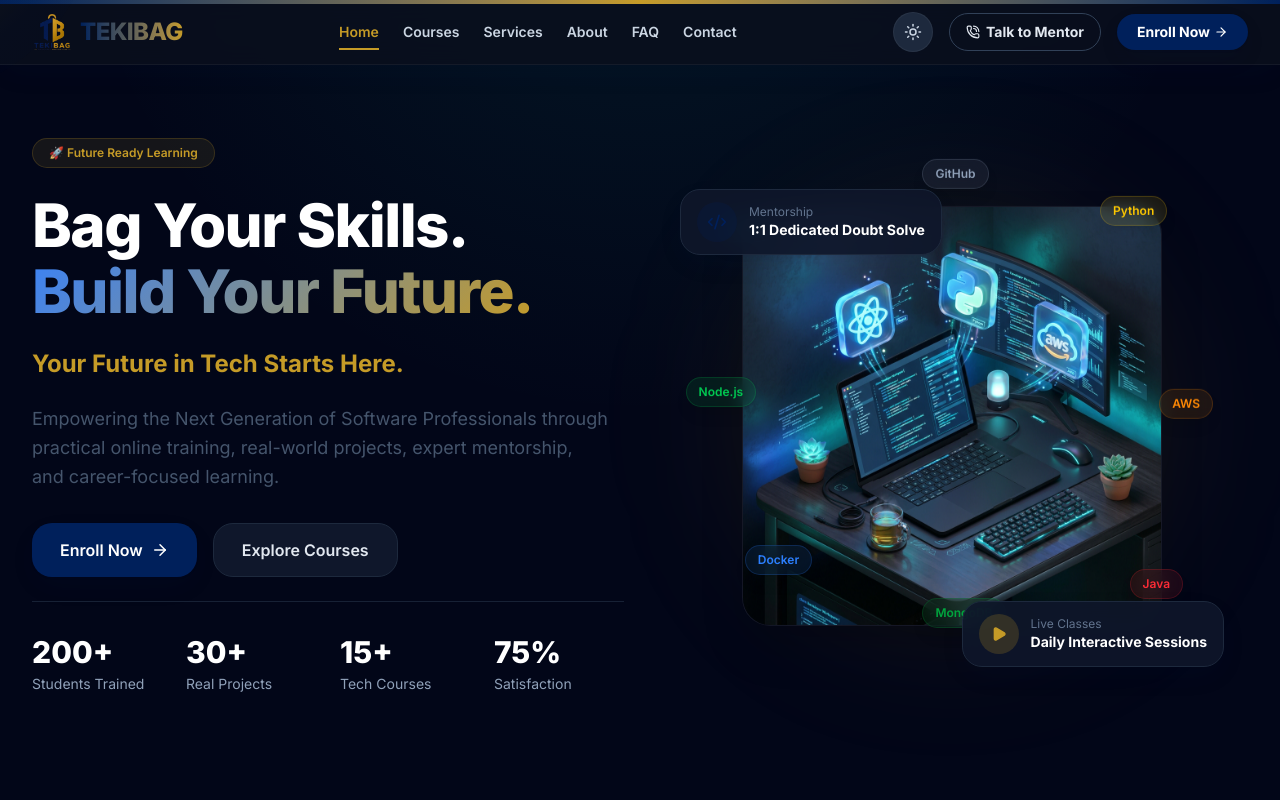
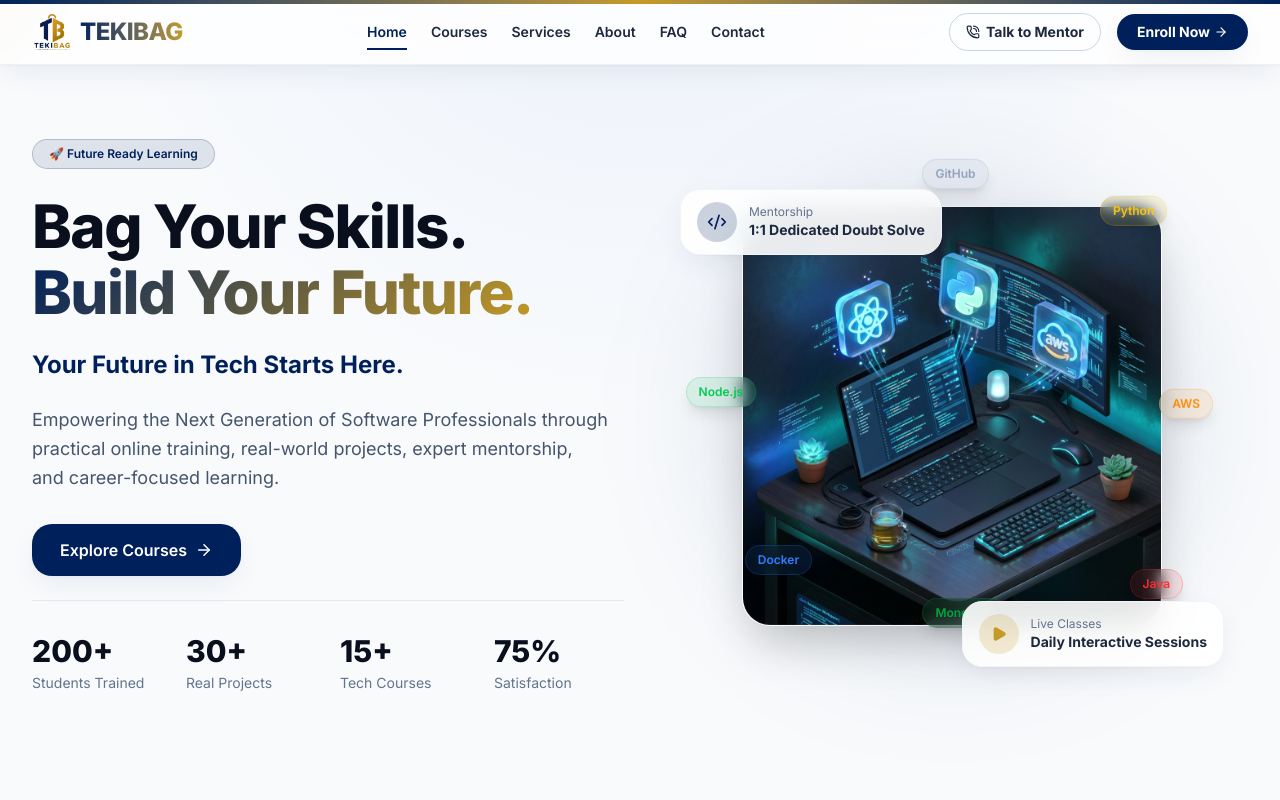
Before and after one commit to Nikhilesh-0007/tekibag, a React (Vite) app: page / in a window 1280 px wide. Shown: the top 800 px of the page. Built offline with nearby package versions, Linux system fonts and the light colour scheme.

Commit message:
Permanently remove dark mode option and lock theme to light mode

```diff
--- a/src/components/CursorGlow.jsx
+++ b/src/components/CursorGlow.jsx
@@ -2,29 +2,25 @@
 
 export default function CursorGlow() {
   const [position, setPosition] = useState({ x: -100, y: -100 });
-  const [isMobile, setIsMobile] = useState(true);
+  const [isVisible, setIsVisible] = useState(false);
 
   useEffect(() => {
-    // Check if device is desktop
-    const checkDevice = () => {
-      setIsMobile(window.matchMedia('(max-width: 768deg)').matches || 'ontouchstart' in window);
-    };
-    checkDevice();
+    const isMobileDevice = window.matchMedia('(max-width: 768px)').matches || 'ontouchstart' in window;
+    if (isMobileDevice) return;
+
+    setIsVisible(true);
 
     const handleMouseMove = (e) => {
       setPosition({ x: e.clientX, y: e.clientY });
     };
 
-    if (!isMobile) {
-      window.addEventListener('mousemove', handleMouseMove);
-    }
-
+    window.addEventListener('mousemove', handleMouseMove);
     return () => {
       window.removeEventListener('mousemove', handleMouseMove);
     };
-  }, [isMobile]);
+  }, []);
 
-  if (isMobile) return null;
+  if (!isVisible) return null;
 
   return (
     <div
--- a/src/components/sections/CTA.jsx
+++ b/src/components/sections/CTA.jsx
@@ -1,25 +1,9 @@
 import React from 'react';
+import { Link } from 'react-router-dom';
 import { motion } from 'framer-motion';
 import { Sparkles, Calendar, ArrowRight } from 'lucide-react';
 
 export default function CTA() {
-  const handleClick = (e, href) => {
-    e.preventDefault();
-    const element = document.querySelector(href);
-    if (element) {
-      const offset = 80;
-      const bodyRect = document.body.getBoundingClientRect().top;
-      const elementRect = element.getBoundingClientRect().top;
-      const elementPosition = elementRect - bodyRect;
-      const offsetPosition = elementPosition - offset;
-
-      window.scrollTo({
-        top: offsetPosition,
-        behavior: 'smooth',
-      });
-    }
-  };
-
   return (
     <section className="relative py-20 bg-white dark:bg-slate-900 transition-colors duration-300 overflow-hidden">
       <div className="max-w-7xl mx-auto px-4 sm:px-6 lg:px-8 relative z-10">
@@ -54,22 +38,20 @@
 
           {/* CTAs */}
           <div className="flex flex-wrap items-center justify-center gap-4">
-            <a
-              href="#courses"
-              onClick={(e) => handleClick(e, '#courses')}
+            <Link
+              to="/courses"
               className="inline-flex items-center gap-2 px-7 py-4 bg-white text-primary hover:text-primary/95 text-base font-bold rounded-tekibag shadow-lg transition-transform hover:-translate-y-0.5"
             >
               Enroll Today
               <ArrowRight size={18} />
-            </a>
-            <a
-              href="#contact"
-              onClick={(e) => handleClick(e, '#contact')}
+            </Link>
+            <Link
+              to="/contact"
               className="inline-flex items-center gap-2 px-7 py-4 bg-white/10 hover:bg-white/20 border border-white/20 text-white text-base font-bold rounded-tekibag transition-colors"
             >
               <Calendar size={18} />
               Talk to Mentor
-            </a>
+            </Link>
           </div>
 
         </motion.div>
--- a/src/components/sections/Courses.jsx
+++ b/src/components/sections/Courses.jsx
@@ -1,4 +1,5 @@
 import React, { useState } from 'react';
+import { Link } from 'react-router-dom';
 import { motion, AnimatePresence } from 'framer-motion';
 import { Search, Clock, Award, Star, ArrowRight, ArrowUpRight } from 'lucide-react';
 
@@ -416,13 +417,13 @@
                 </div>
 
                 {/* CTA Action button */}
-                <a
-                  href="#contact"
-                  className="w-full flex items-center justify-center gap-2 py-3 px-4 rounded-xl text-sm font-semibold border border-slate-200 dark:border-slate-800 group-hover:border-primary dark:group-hover:border-accent group-hover:bg-primary dark:group-hover:bg-accent group-hover:text-white transition-all duration-300 text-slate-700 dark:text-slate-350"
+                <Link
+                  to="/contact"
+                  className="w-full flex items-center justify-center gap-2 py-3 px-4 rounded-xl text-sm font-semibold border border-slate-200 dark:border-slate-800 group-hover:border-primary dark:group-hover:border-accent group-hover:bg-primary dark:group-hover:bg-accent group-hover:text-white transition-all duration-300 text-slate-700 dark:text-slate-355"
                 >
                   Enroll Now
                   <ArrowUpRight size={16} className="transition-transform duration-300 group-hover:-translate-y-0.5 group-hover:translate-x-0.5" />
-                </a>
+                </Link>
               </motion.div>
             ))}
           </AnimatePresence>
--- a/src/components/sections/Hero.jsx
+++ b/src/components/sections/Hero.jsx
@@ -1,4 +1,5 @@
 import React, { useState, useEffect } from 'react';
+import { Link } from 'react-router-dom';
 import { motion } from 'framer-motion';
 import { ArrowRight, BookOpen, Star, Play, Code2 } from 'lucide-react';
 
@@ -93,19 +94,13 @@
 
             {/* CTAs */}
             <div className="flex flex-wrap gap-4 pt-2">
-              <a
-                href="#courses"
+              <Link
+                to="/courses"
                 className="inline-flex items-center gap-2 px-7 py-3.5 text-base font-semibold text-white bg-primary hover:bg-primary/95 rounded-tekibag transition-all duration-300 shadow-premium hover:shadow-premium-hover hover:-translate-y-0.5"
               >
-                Enroll Now
+                Explore Courses
                 <ArrowRight size={18} />
-              </a>
-              <a
-                href="#courses"
-                className="inline-flex items-center gap-2 px-7 py-3.5 text-base font-semibold text-slate-700 dark:text-slate-200 bg-white dark:bg-slate-900 border border-slate-300 dark:border-slate-800 hover:bg-slate-50 dark:hover:bg-slate-800/80 rounded-tekibag transition-all duration-300"
-              >
-                Explore Courses
-              </a>
+              </Link>
             </div>
 
             {/* Stats */}
--- a/src/components/sections/Navbar.jsx
+++ b/src/components/sections/Navbar.jsx
@@ -1,7 +1,7 @@
 import React, { useState } from 'react';
 import { Link, useLocation } from 'react-router-dom';
 import { useTheme } from '../../context/ThemeContext';
-import { Menu, X, Sun, Moon, PhoneCall, ArrowRight } from 'lucide-react';
+import { Menu, X, PhoneCall, ArrowRight } from 'lucide-react';
 import { motion, AnimatePresence } from 'framer-motion';
 
 export default function Navbar() {
@@ -69,14 +69,7 @@
 
           {/* Right Side Buttons & Dark/Light Mode */}
           <div className="hidden lg:flex items-center space-x-4">
-            {/* Theme Toggle */}
-            <button
-              onClick={toggleTheme}
-              className="p-2.5 rounded-full bg-slate-100 hover:bg-slate-200 dark:bg-slate-800 dark:hover:bg-slate-700 text-slate-700 dark:text-slate-300 transition-colors border border-black/5 dark:border-white/5 cursor-pointer"
-              aria-label="Toggle Theme"
-            >
-              {theme === 'dark' ? <Sun size={18} /> : <Moon size={18} />}
-            </button>
+
 
             {/* Talk to Mentor (Secondary) */}
             <Link
@@ -99,14 +92,8 @@
             </Link>
           </div>
 
-          {/* Mobile Menu & Theme buttons */}
+          {/* Mobile Menu */}
           <div className="flex items-center gap-3 lg:hidden">
-            <button
-              onClick={toggleTheme}
-              className="p-2 rounded-full bg-slate-100 hover:bg-slate-200 dark:bg-slate-800 dark:hover:bg-slate-700 text-slate-700 dark:text-slate-300 transition-colors"
-            >
-              {theme === 'dark' ? <Sun size={18} /> : <Moon size={18} />}
-            </button>
 
             <button
               onClick={() => setIsOpen(!isOpen)}
--- a/src/context/ThemeContext.jsx
+++ b/src/context/ThemeContext.jsx
@@ -3,26 +3,15 @@
 const ThemeContext = createContext();
 
 export function ThemeProvider({ children }) {
-  const [theme, setTheme] = useState(() => {
-    const saved = localStorage.getItem('tekibag_theme');
-    if (saved) return saved;
-    // Default to dark mode for a premium tech feel, or fallback to light
-    const prefersDark = window.matchMedia('(prefers-color-scheme: dark)').matches;
-    return prefersDark ? 'dark' : 'dark'; // Let's default to dark for the wow factor
-  });
+  const theme = 'light';
 
   useEffect(() => {
     const root = window.document.documentElement;
-    if (theme === 'dark') {
-      root.classList.add('dark');
-    } else {
-      root.classList.remove('dark');
-    }
-    localStorage.setItem('tekibag_theme', theme);
-  }, [theme]);
+    root.classList.remove('dark');
+  }, []);
 
   const toggleTheme = () => {
-    setTheme((prev) => (prev === 'dark' ? 'light' : 'dark'));
+    // Permanently disabled dark mode
   };
 
   return (
--- a/src/index.css
+++ b/src/index.css
@@ -1,12 +1,9 @@
 @import url('https://fonts.googleapis.com/css2?family=Inter:wght@300;400;500;600;700;800&display=swap');
 @import "tailwindcss";
 
-/* Enable class-based dark mode toggling in Tailwind v4 */
-@custom-variant dark (&:where(.dark, .dark *));
-
 @theme {
   --color-primary: #00205B;      /* TEKIBAG Navy Blue from logo */
-  --color-secondary: #0A0F1D;    /* Premium Deep Navy dark background */
+  --color-secondary: #0A0F1D;    /* Secondary base colour */
   --color-accent: #C59B27;       /* TEKIBAG Gold from logo */
 
   --font-sans: "Inter", system-ui, -apple-system, sans-serif;
@@ -70,27 +67,12 @@
   background: rgba(0, 32, 91, 0.4);
 }
 
-/* Dark Mode specific overrides */
-.dark ::-webkit-scrollbar-thumb {
-  background: rgba(197, 155, 39, 0.2);
-}
-.dark ::-webkit-scrollbar-thumb:hover {
-  background: rgba(197, 155, 39, 0.4);
-}
-
 /* Glassmorphism utility */
 .glass {
   background: rgba(255, 255, 255, 0.7);
   backdrop-filter: blur(16px);
   -webkit-backdrop-filter: blur(16px);
   border: 1px solid rgba(255, 255, 255, 0.4);
-}
-
-.dark .glass {
-  background: rgba(10, 15, 29, 0.7);
-  backdrop-filter: blur(16px);
-  -webkit-backdrop-filter: blur(16px);
-  border: 1px solid rgba(255, 255, 255, 0.05);
 }
 
 /* Custom glow utility */
@@ -108,18 +90,8 @@
   transition: width 0.3s ease, height 0.3s ease;
 }
 
-.dark .glow-cursor {
-  background: radial-gradient(circle, rgba(197, 155, 39, 0.12) 0%, rgba(0, 32, 91, 0.03) 60%, transparent 100%);
-}
-
 .text-gradient {
   background: linear-gradient(135deg, #00205B 0%, #C59B27 100%);
   -webkit-background-clip: text;
   -webkit-text-fill-color: transparent;
 }
-
-.dark .text-gradient {
-  background: linear-gradient(135deg, #3B82F6 0%, #C59B27 100%);
-  -webkit-background-clip: text;
-  -webkit-text-fill-color: transparent;
-}
```
